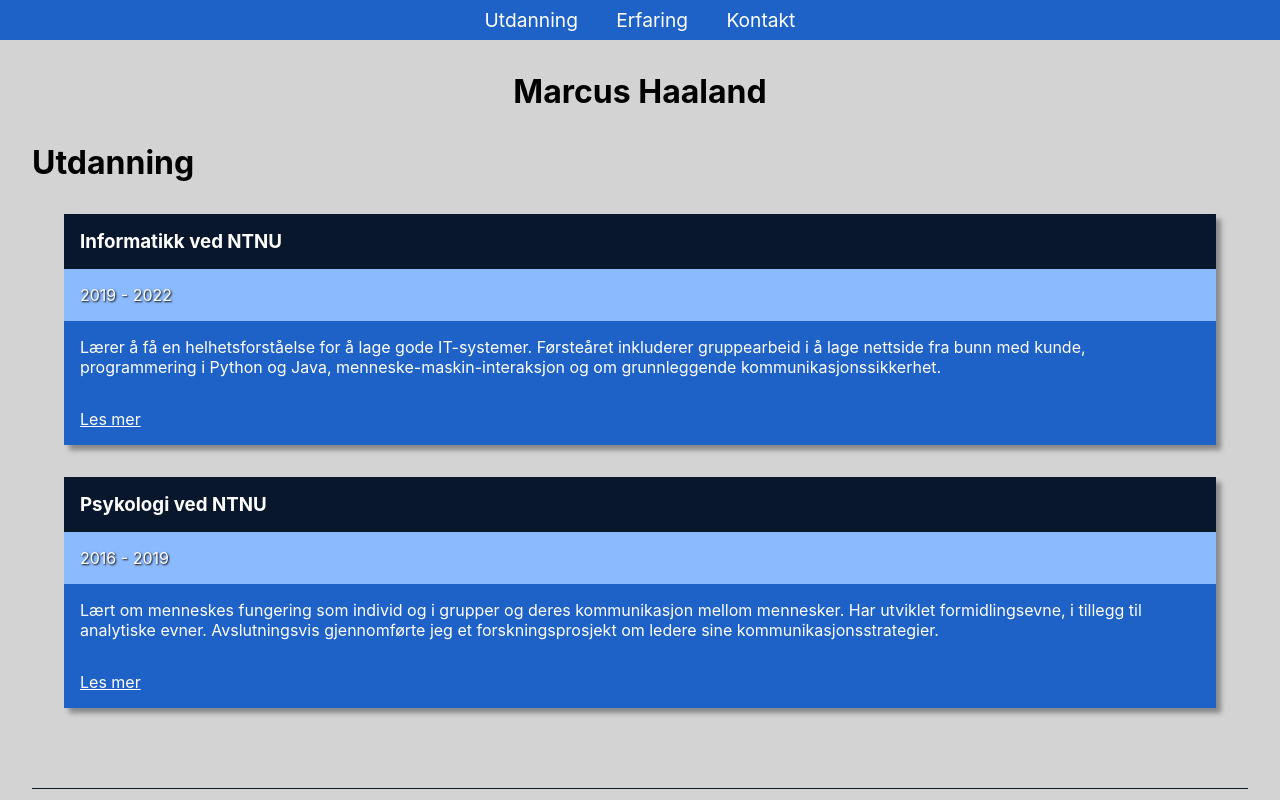
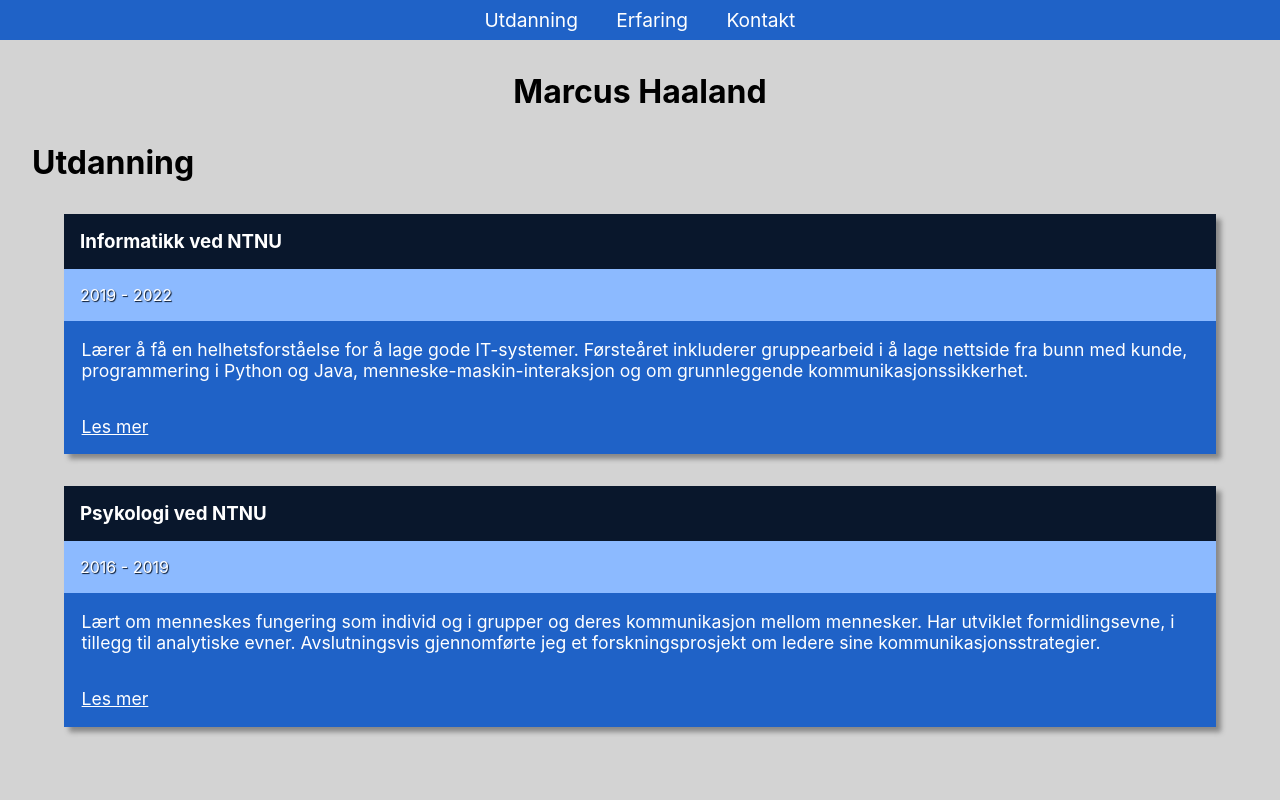
Before and after one commit to haalmarc/CV, a React (Create React App) app: page / in a window 1280 px wide. Shown: the top 800 px of the page. Built offline with nearby package versions, Linux system fonts and the light colour scheme; the HTML template or start-up script is replaced by a standard one.

Commit message:
Increase jobdesc font size

```diff
--- a/src/App.css
+++ b/src/App.css
@@ -6,6 +6,7 @@
 
 body {
   background-color: lightgrey;
+  font-style: arial;
 }
 
 .username {
--- a/src/components/Infobox/index.css
+++ b/src/components/Infobox/index.css
@@ -26,13 +26,14 @@ a {
   background-color: #8CBAFF;
   color: white;
   padding: 1em;
-  text-shadow: 1px 1px 2px black;
+  text-shadow: 1px 1px 1px #09172c;
 }
 
 .jobDesc {
   background-color: #1F62C7;
   color: white;
   padding: 1em;
+  font-size: 1.1em;
 }
 
 .tech {
```
